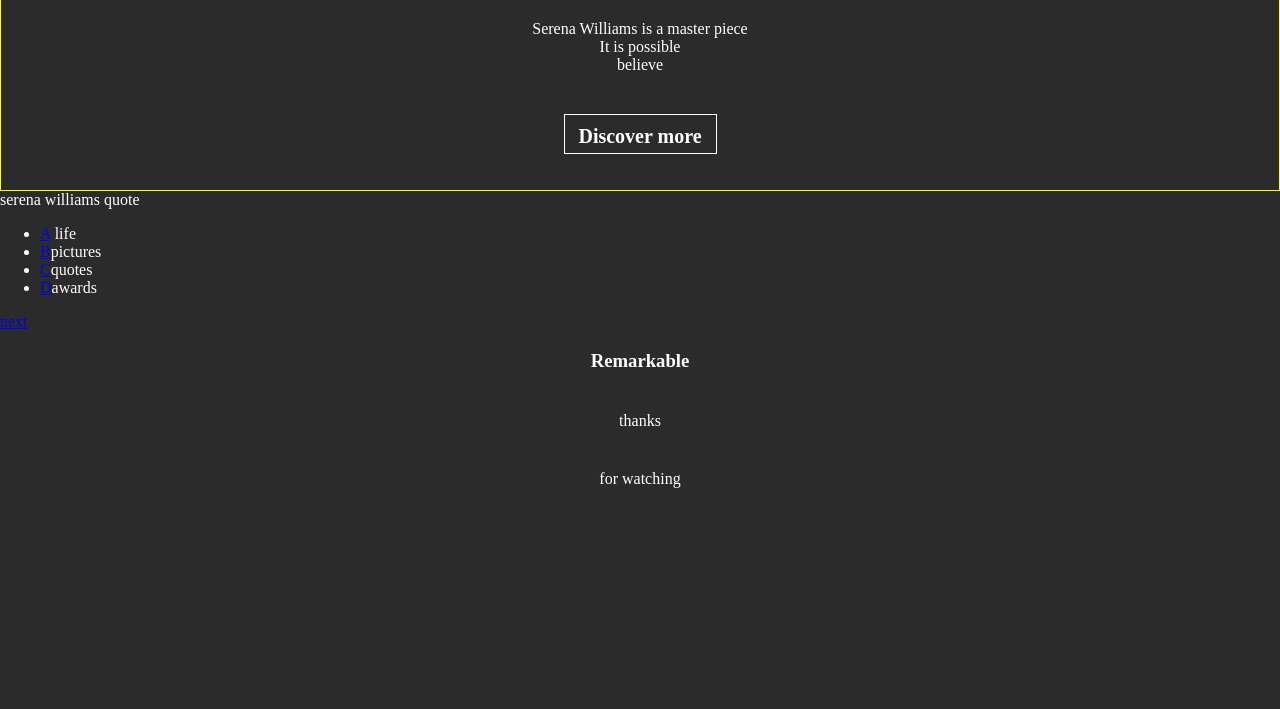
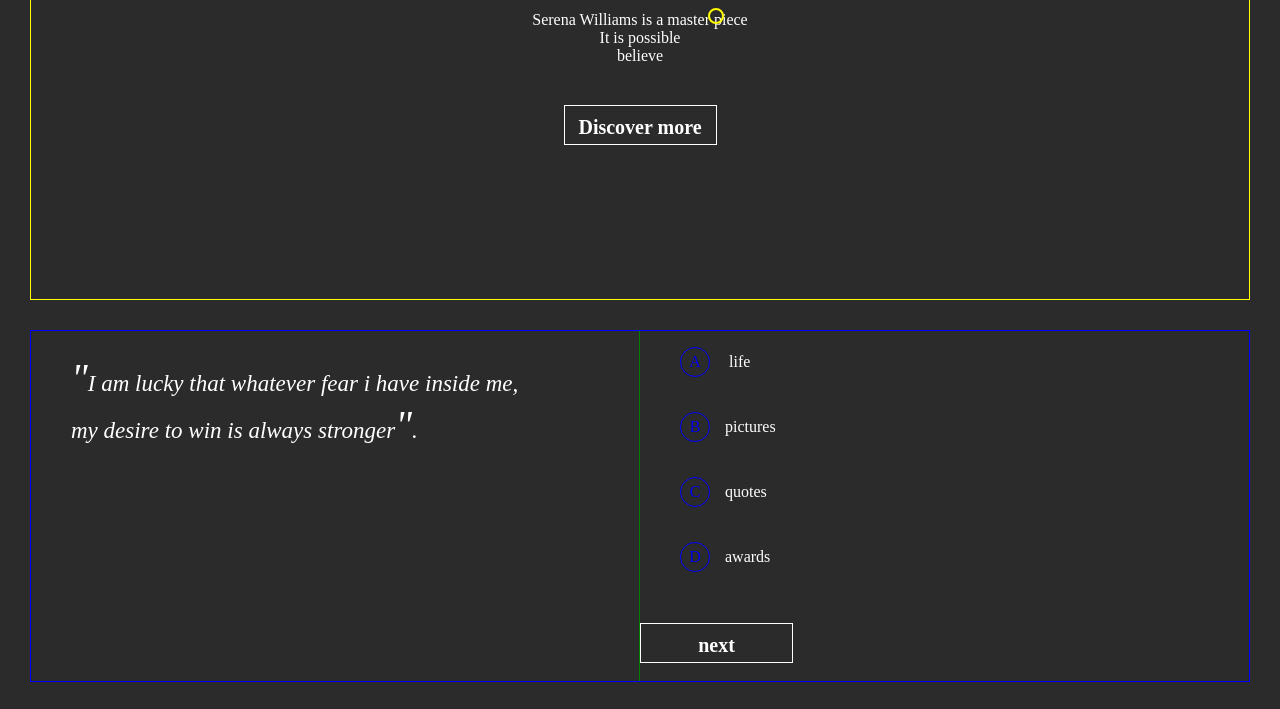
Before and after one commit to jakazzy/webD-templates, a plain HTML site: page tribute_page/index.html in a window 1280 px wide. Shown: the part 173-882 px from the top of the page. Before the commit the page ends 813 px from the top, so only its background shows below. Drawn offline with Linux system fonts and the light colour scheme.

Commit message:
add second container

```diff
--- a/tribute_page/index.html
+++ b/tribute_page/index.html
@@ -33,7 +33,7 @@
             </ul>
         </header>
         <section>
-            <div class="container" id="intro">
+            <div id="intro">
                 <div class="banner-overlay">
                     <div class="wrapper">
                         <h3 id="banner-title">Affinity test</h3>
@@ -46,16 +46,15 @@
             </div>
         </section>
         <section>
-            <div class="container" id="navigation-container">
-                <div id="first-container">
+            <div id="navigation-container">
+                <div class="first-container container">
                     <!-- <img src="" alt="serena williams"> -->
                     <div id="quote">
-                        serena williams quote
+                        <blockquote><span>"</span>I am lucky that whatever fear i have inside me, my desire to win is always stronger<span>"</span>.</blockquote>
                     </div>
                 </div>
 
-                <div class="second-container">
-                    <div class="left-wrapper">
+                <div class="second-container container">
                     <nav>
                         <ul id="navigation">
                             <li>
@@ -68,12 +67,11 @@
                                 <a href="http://">D</a>awards</li>
                         </ul>
                     </nav>
-                        <a href="#">next</a>
-                    </div>
+                    <a class="discover-button" id="next" href="#">next</a>
                 </div>
             </div>
         </section>
-        <div class="container" id="accolades">
+        <section id="accolades">
             <div class="wrapper">
                 <h3>
                     Remarkable
@@ -81,8 +79,7 @@
                 <p>thanks</p>
                 <p>for watching</p>
             </div>
-        </div>
-    </div>
+        </section>
     </div>
 </body>
 
--- a/tribute_page/style.css
+++ b/tribute_page/style.css
@@ -83,12 +83,16 @@
     /* border: 1px solid blue; */
 }
 
+section {
+    margin: 30px;
+}
+
 .wrapper {
     max-width: 960px;
     width: 100%;
     margin: 0 auto;
     text-align: center;
-    height: 290px;
+    height: 350px;
 }
 
 #intro {
@@ -139,3 +143,60 @@
     font-size: 20px;
     font-weight: bold;
 }
+
+#navigation-container {
+    border: 1px solid blue;
+    position: relative;
+}
+
+#navigation-container:after {
+    content: "";
+    display: block;
+    clear: both;
+}
+
+.container {
+    width: 45%;
+    height: 350px;
+    float: left;
+}
+
+blockquote {
+    font-style: italic;
+    font-size: 23px;
+    font-weight: lighter;
+}
+
+blockquote span {
+    font-size: 40px;
+}
+
+.second-container {
+    border-left: 1px solid green;
+    position: absolute;
+    right: 5%;
+}
+
+.second-container li a {
+    box-sizing: border-box;
+    text-decoration: none;
+    display: inline-block;
+    width: 30px;
+    height: 30px;
+    border: 1px solid blue;
+    margin-bottom: 35px;
+    padding-top: 5px;
+    text-align: center;
+    border-radius: 50%;
+    margin-right: 15px;
+}
+
+.second-container li {
+    list-style-type: none;
+    color: #fff;
+}
+
+#next {
+    position: absolute;
+    text-align: center;
+}
```
Lines whose indentation alone changed are shown as unchanged.
